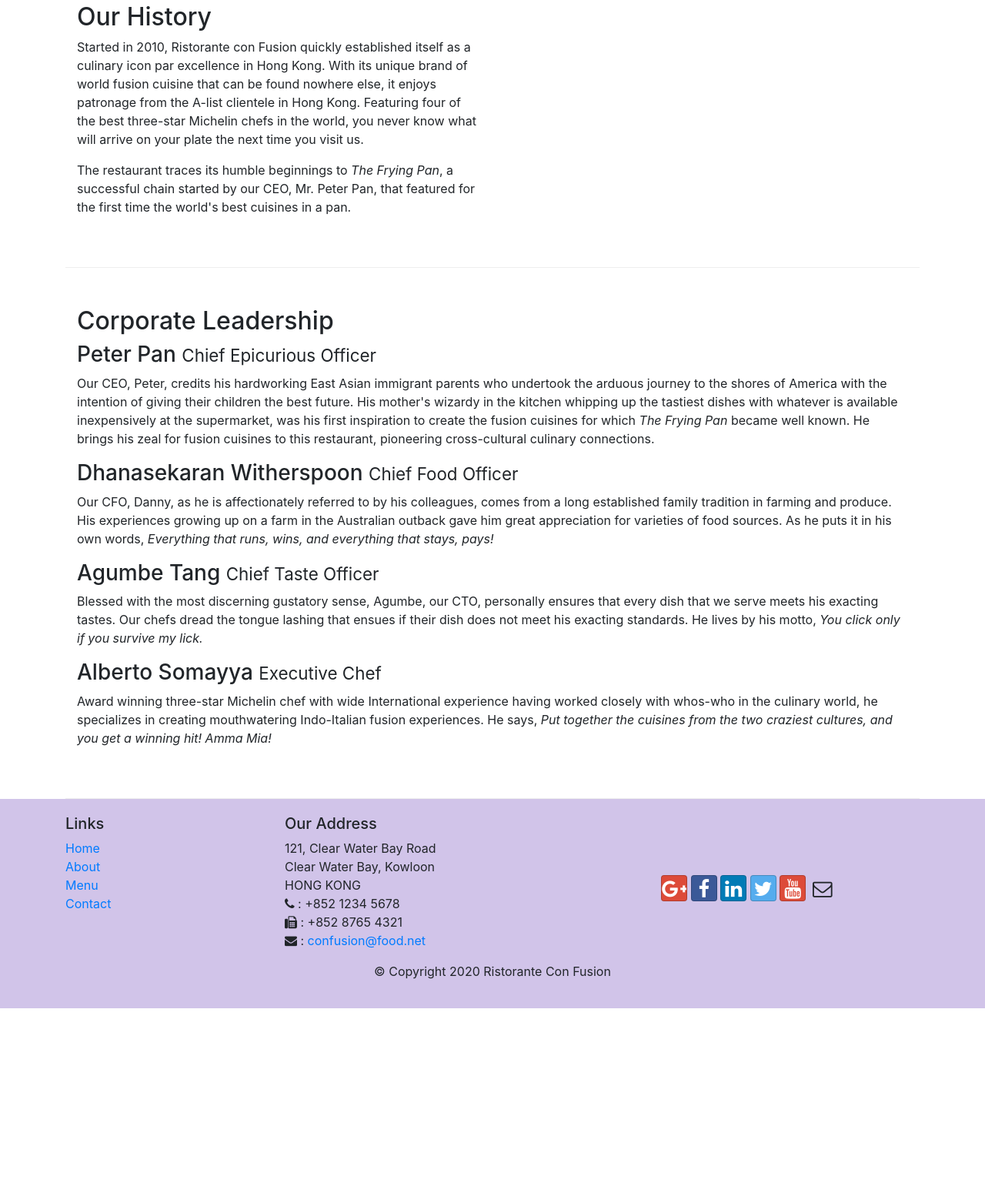
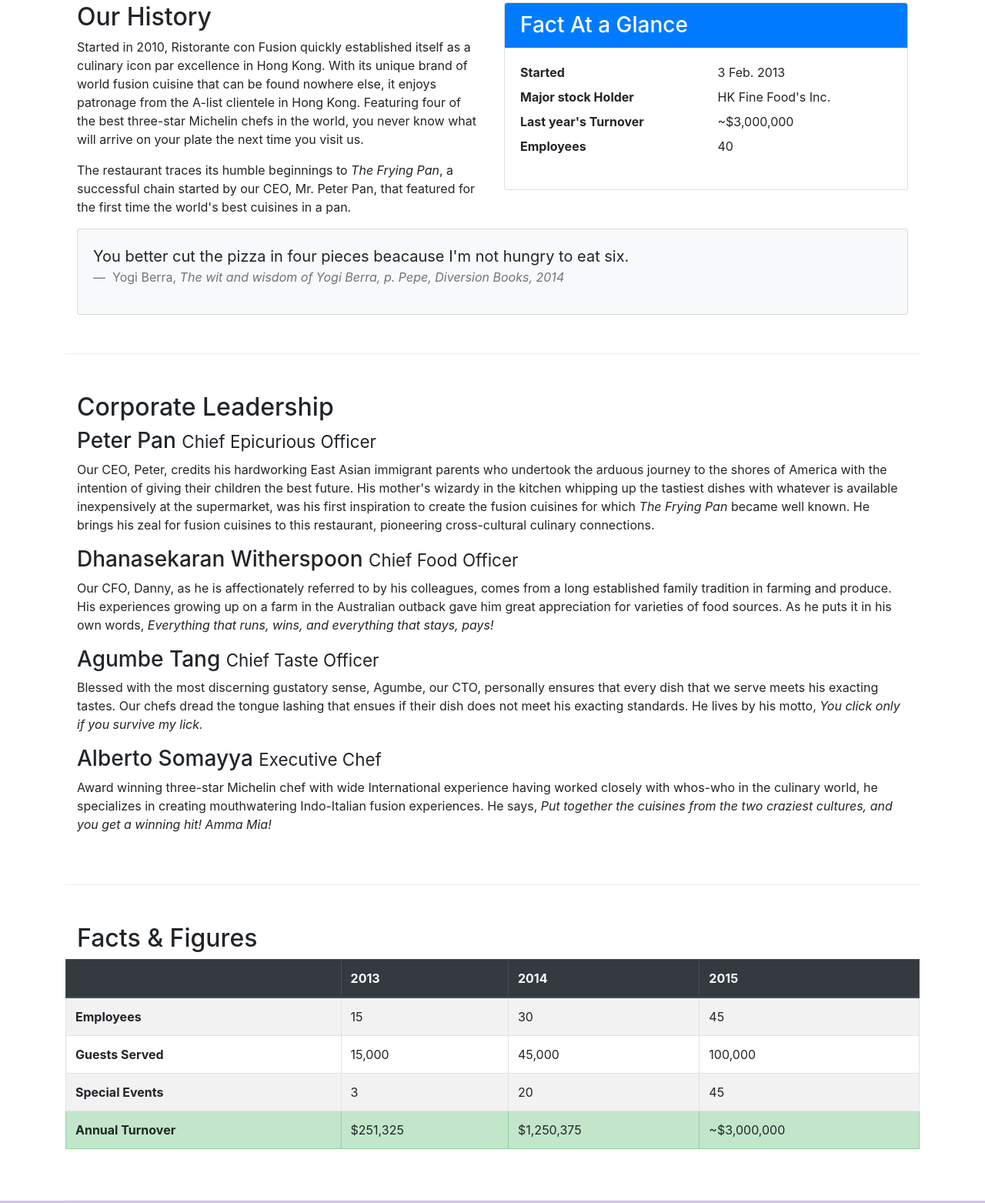
Before and after one commit to ninad-0408/Bootstrap_website, a website: page aboutus.html in a window 1280 px wide. Shown: the part 542-2105 px from the top of the page at 77% size. Before the commit the page ends 1852 px from the top, so only its background shows below. Drawn offline with nearby package versions, Linux system fonts and the light colour scheme.

Commit message:
Tables and cards added

```diff
--- a/aboutus.html
+++ b/aboutus.html
@@ -75,7 +75,34 @@
                 <p>The restaurant traces its humble beginnings to <em>The Frying Pan</em>, a successful chain started by
                     our CEO, Mr. Peter Pan, that featured for the first time the world's best cuisines in a pan.</p>
             </div>
-            <div>
+            <div class="col-sm">
+                <div class="card">
+                    <h3 class="card-header bg-primary text-white">Fact At a Glance</h3>
+                    <div class="card-body">
+                        <dl class="row">
+                            <dt class="col-6">Started</dt>
+                            <dd class="col-6">3 Feb. 2013</dd>
+                            <dt class="col-6">Major stock Holder</dt>
+                            <dd class="col-6">HK Fine Food's Inc.</dd>
+                            <dt class="col-6">Last year's Turnover</dt>
+                            <dd class="col-6">~$3,000,000</dd>
+                            <dt class="col-6">Employees</dt>
+                            <dd class="col-6">40</dd>
+                        </dl>
+                    </div>
+                </div>
+            </div>
+            <div class="col-12">
+                <div class="card card-body bg-light">
+                    <blockquote class="blockquote">
+                        <p class="mb-0">You better cut the pizza in four pieces beacause I'm not hungry to eat six.</p>
+                        <footer class="blockquote-footer">
+                            Yogi Berra, <cite title="Source Title">
+                                The wit and wisdom of Yogi Berra, p. Pepe, Diversion Books, 2014
+                            </cite>
+                        </footer>
+                    </blockquote>
+                </div>
             </div>
         </div>
 
@@ -105,6 +132,47 @@
                     having worked closely with whos-who in the culinary world, he specializes in creating mouthwatering
                     Indo-Italian fusion experiences. He says, <em>Put together the cuisines from the two craziest
                         cultures, and you get a winning hit! Amma Mia!</em></p>
+            </div>
+        </div>
+        <div class="row row-content">
+            <div class="col-12 col-sm-9">
+                <h2>Facts &amp; Figures</h2>
+            </div>
+            <div class="table-responsive">
+                <table class="table table-striped table-bordered">
+                    <thead class="thead-dark">
+                        <th>&nbsp;</th>
+                        <th>2013</th>
+                        <th>2014</th>
+                        <th>2015</th>
+                    </thead>
+                    <tbody>
+                        <tr>
+                            <th>Employees</th>
+                            <td>15</td>
+                            <td>30</td>
+                            <td>45</td>
+                        </tr>
+                        <tr>
+                            <th>Guests Served</th>
+                            <td>15,000</td>
+                            <td>45,000</td>
+                            <td>100,000</td>
+                        </tr>
+                        <tr>
+                            <th>Special Events</th>
+                            <td>3</td>
+                            <td>20</td>
+                            <td>45</td>
+                        </tr>
+                        <tr class="table-success">
+                            <th>Annual Turnover</th>
+                            <td>$251,325</td>
+                            <td>$1,250,375</td>
+                            <td>~$3,000,000</td>
+                        </tr>
+                    </tbody>
+                </table>
             </div>
         </div>
 
```
